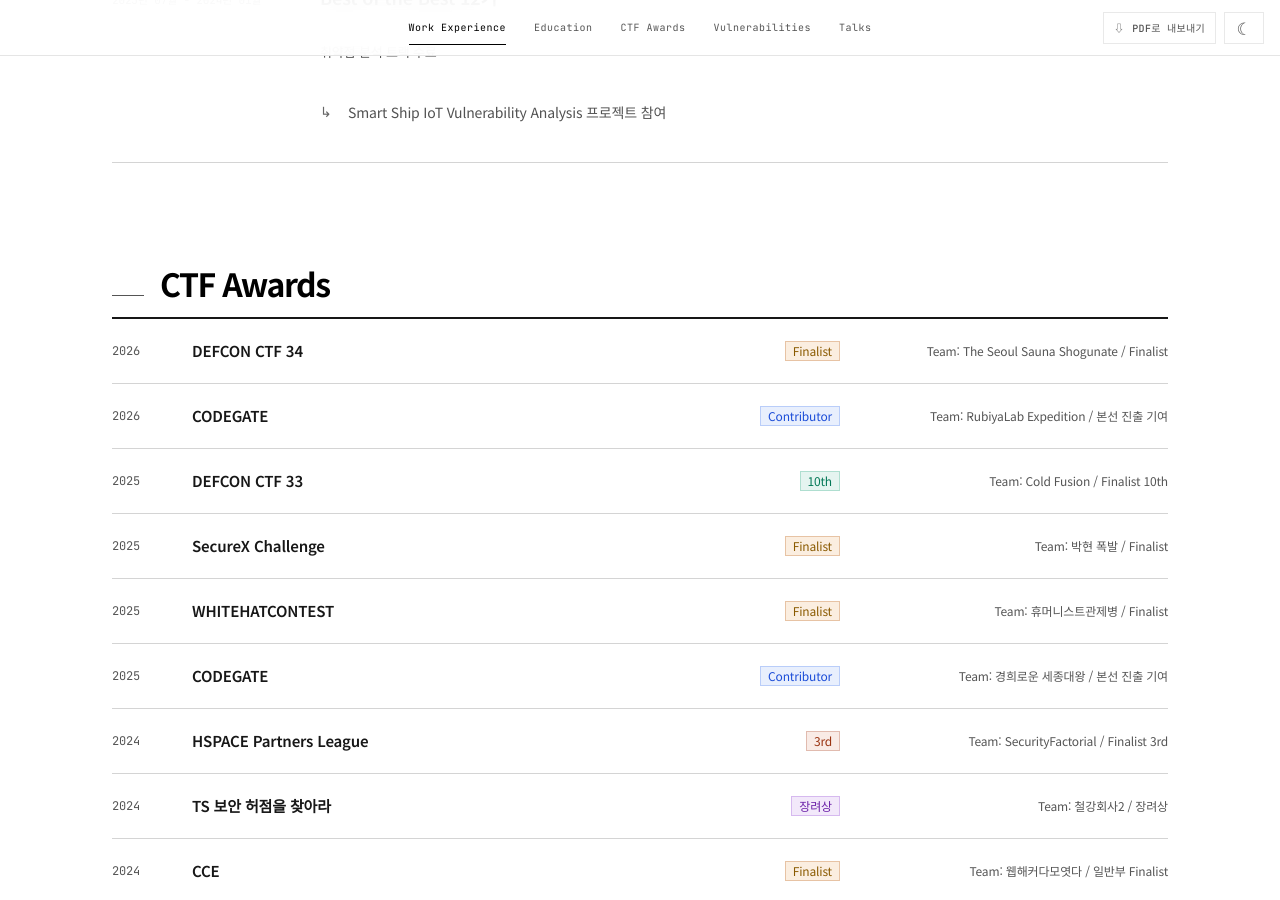
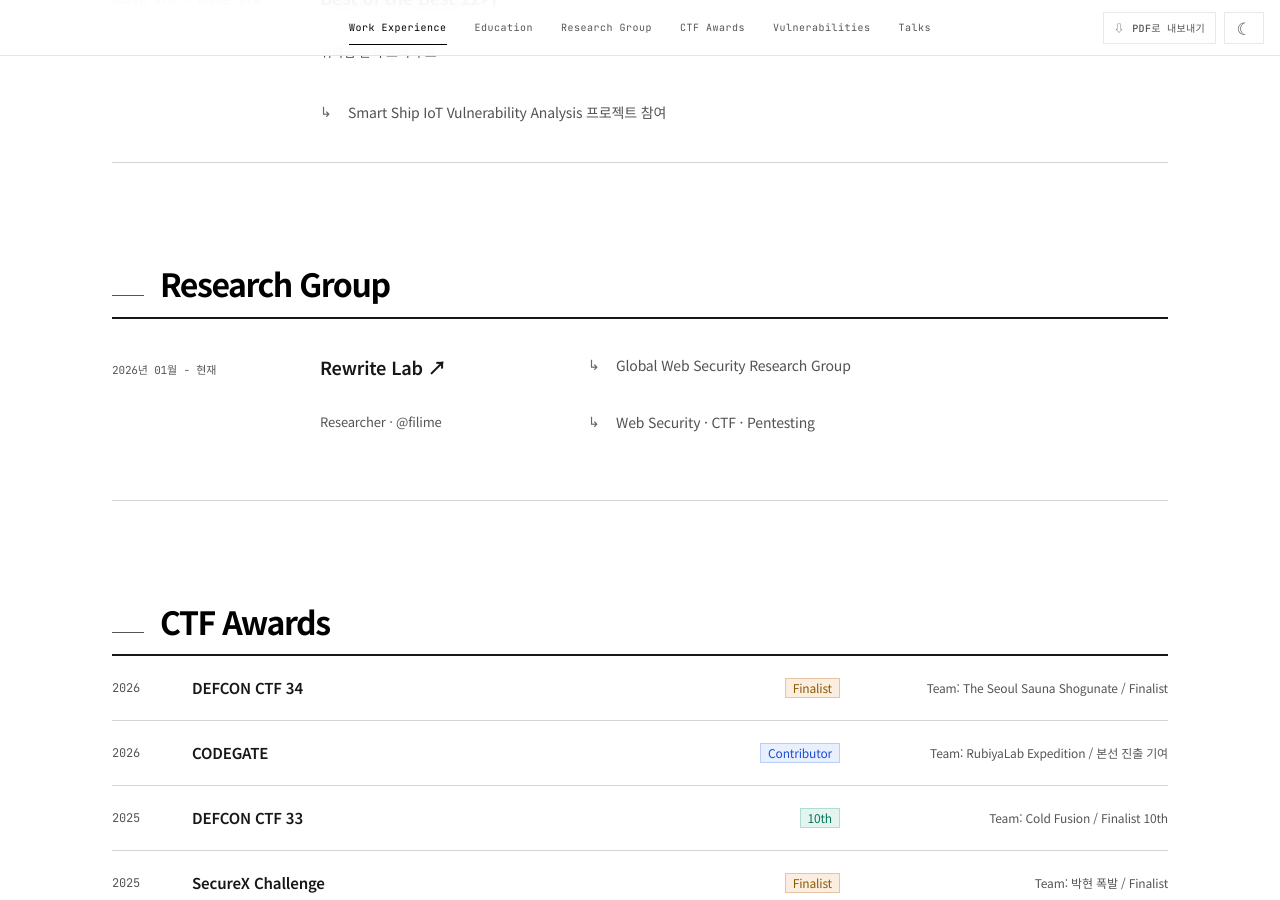
Before and after one commit to filime/filime.github.io, a Jekyll site: the page built from index.html, in a window 1280 px wide and 900 px high, scrolled down 1424 px. Built offline with Jekyll 4.4.1, drawn with Linux system fonts in a browser that asks for light colours.

Commit message:
Add Rewrite Lab research group

```diff
--- a/index.html
+++ b/index.html
@@ -5,6 +5,7 @@
 <nav class="section-nav-fixed" aria-label="Section navigation">
   <a data-section-link href="#work-experience"><span class="section-nav-dot"></span><span class="section-nav-label">Work Experience</span></a>
   <a data-section-link href="#education"><span class="section-nav-dot"></span><span class="section-nav-label">Education</span></a>
+  <a data-section-link href="#research-group"><span class="section-nav-dot"></span><span class="section-nav-label">Research Group</span></a>
   <a data-section-link href="#ctf-awards"><span class="section-nav-dot"></span><span class="section-nav-label">CTF Awards</span></a>
   <a data-section-link href="#vulnerabilities"><span class="section-nav-dot"></span><span class="section-nav-label">Vulnerabilities</span></a>
   <a data-section-link href="#talks"><span class="section-nav-dot"></span><span class="section-nav-label">Talks</span></a>
@@ -85,6 +86,24 @@
     </div>
   </section>
 
+  <section id="research-group" class="resume-section reveal" aria-labelledby="research-group-title">
+    <h2 id="research-group-title" class="resume-heading"><span></span>Research Group</h2>
+    <div class="timeline-wrap">
+      <div class="timeline-line" aria-hidden="true"></div>
+      <div class="timeline-items">
+        <article class="timeline-item">
+          <div class="timeline-date-row"><span>2026년 01월 - 현재</span></div>
+          <h3><a href="https://rewritelab.org/#team" target="_blank" rel="noopener noreferrer">Rewrite Lab ↗</a></h3>
+          <p class="timeline-org">Researcher · @filime</p>
+          <ul class="timeline-list">
+            <li>Global Web Security Research Group</li>
+            <li>Web Security · CTF · Pentesting</li>
+          </ul>
+        </article>
+      </div>
+    </div>
+  </section>
+
   <section id="ctf-awards" class="resume-section reveal" aria-labelledby="ctf-title">
     <h2 id="ctf-title" class="resume-heading"><span></span>CTF Awards</h2>
     <div class="award-grid">
```
